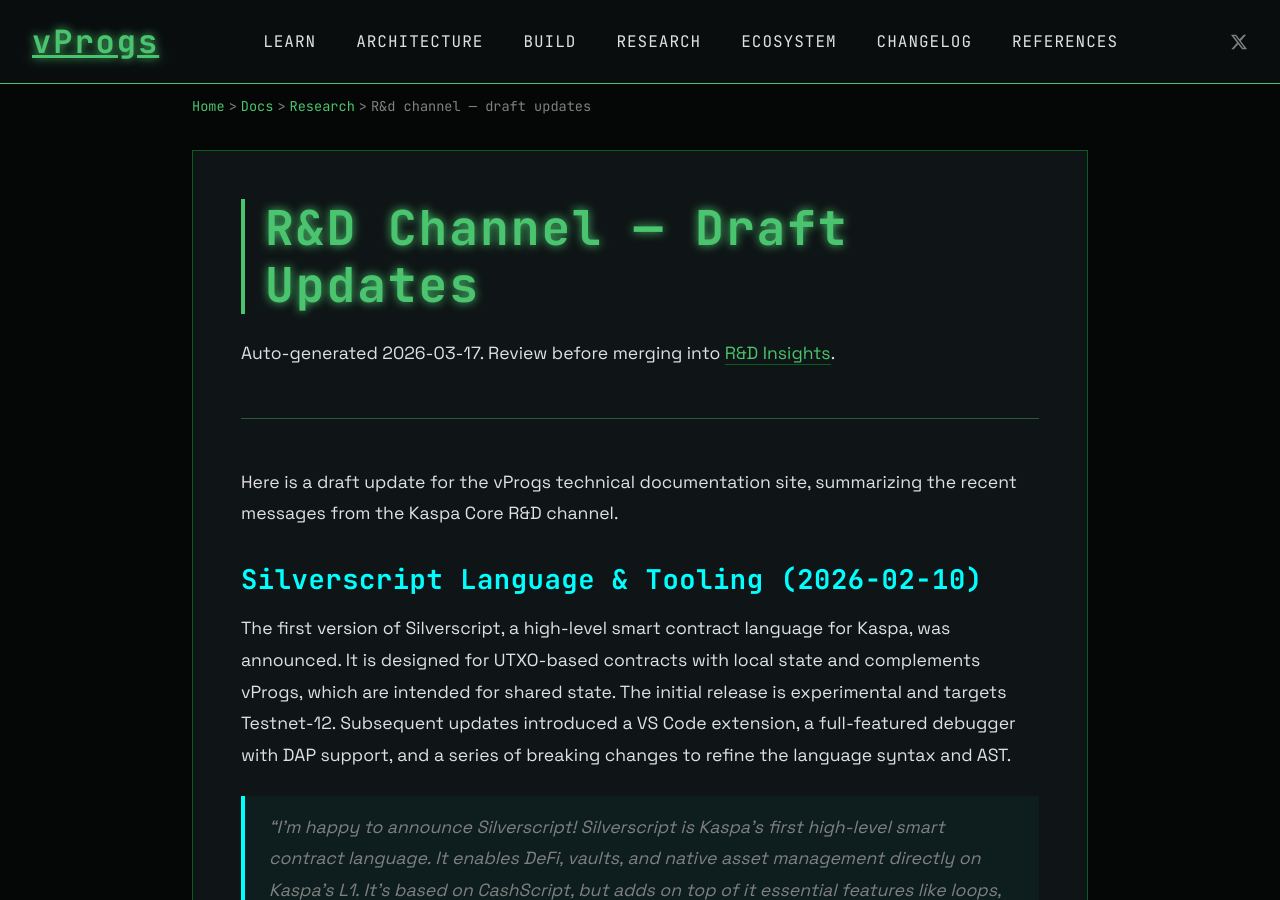
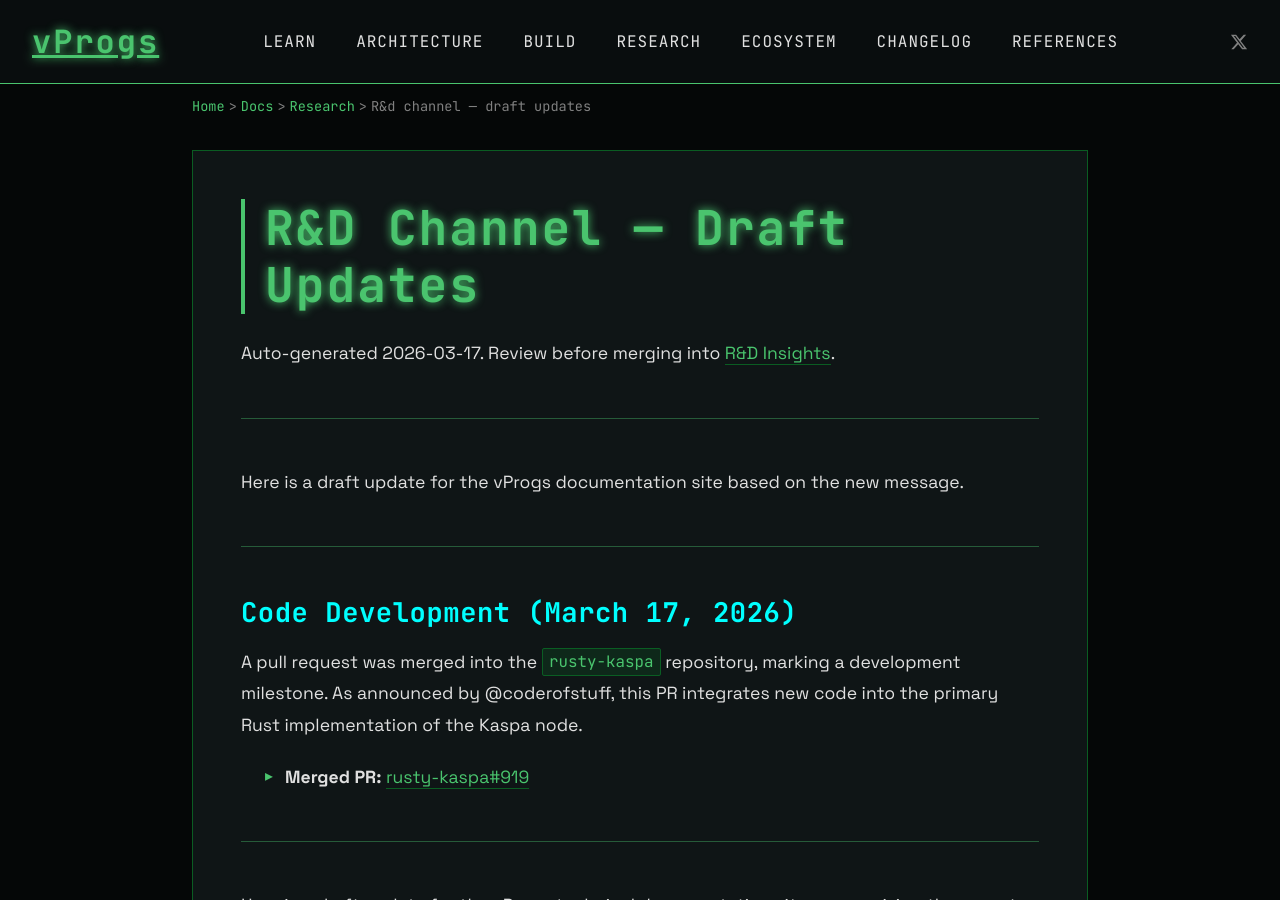
Before and after one commit to creative-inference/vprogs.xyz, a Jekyll site: the page built from docs/research/rnd-draft-updates.md, in a window 1280 px wide and 900 px high. Built offline with Jekyll 4.4.1, drawn with Linux system fonts in a browser that asks for light colours; our own code applies the rules of GitHub Pages for plain Markdown files.

Commit message:
chore: draft R&D summary for 2026-03-17

```diff
--- a/docs/research/rnd-draft-updates.md
+++ b/docs/research/rnd-draft-updates.md
@@ -1,6 +1,17 @@
 # R&D Channel — Draft Updates
 
 Auto-generated 2026-03-17. Review before merging into [R&D Insights](/changelog/rnd-insights).
+
+---
+
+Here is a draft update for the vProgs documentation site based on the new message.
+
+---
+
+### Code Development (March 17, 2026)
+A pull request was merged into the `rusty-kaspa` repository, marking a development milestone. As announced by @coderofstuff, this PR integrates new code into the primary Rust implementation of the Kaspa node.
+
+*   **Merged PR:** [rusty-kaspa#919](https://github.com/kaspanet/rusty-kaspa/pull/919)
 
 ---
 
```
